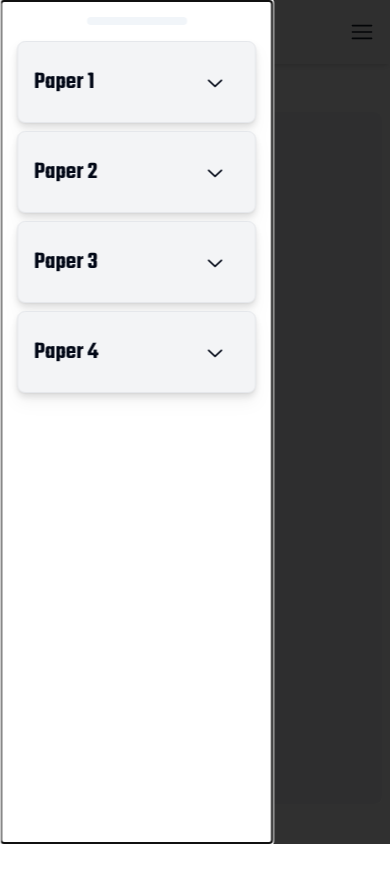
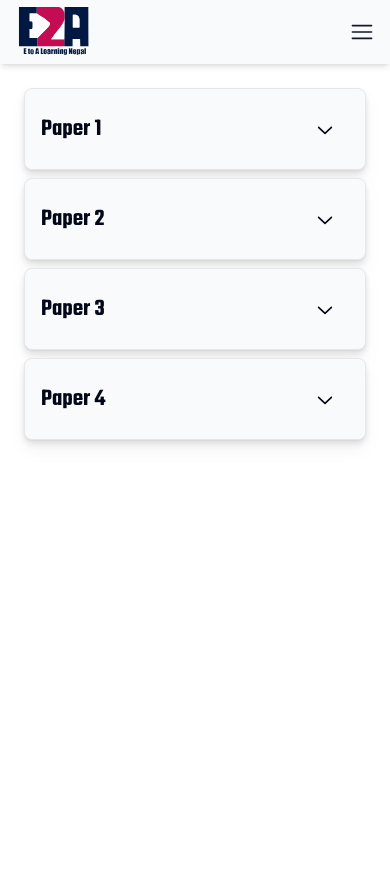
Before and after one commit to aayush-dhakal-max/e2a, a Next.js app: page /pastpapers/1 in a window 390 px wide. Shown: the top 882 px of the page. Before the commit the page ends 844 px from the top, so only its background shows below. Built offline with nearby package versions, Linux system fonts and the light colour scheme.

Commit message:
mobile device pdf view changed

```diff
--- a/src/app/pastpapers/[courseName]/page.tsx
+++ b/src/app/pastpapers/[courseName]/page.tsx
@@ -5,12 +5,13 @@ import { useEffect, useState } from "react";
 import papers from "@/data/computer/9618_may_june_2021.json";
 import { ChevronDownIcon, HamburgerMenuIcon } from "@radix-ui/react-icons";
 import { teko2 } from "@/lib/utils";
-import { Drawer, DrawerContent, DrawerTrigger, DrawerOverlay, DrawerPortal } from "@/components/ui/drawer";
 import { Button } from "@/components/ui/button";
 import { Collapsible, CollapsibleContent, CollapsibleTrigger } from "@/components/ui/collapsible";
 
 export default function Component() {
-  const [PdfLink, setPdfLink] = useState("");
+  const [PdfLink, setPdfLink] = useState(
+    "https://past-papers-e2a.s3.ap-south-1.amazonaws.com/computer-science-9618/2021/9618_w21_ms_11.pdf"
+  );
   const [open, setOpen] = useState(false);
 
   // Active link visual in the sidebar
@@ -40,21 +41,12 @@ export default function Component() {
       <div className="grid grid-cols-1 md:grid-cols-[25vw_1fr] sm:grid-cols-1 lg:grid-cols-1[20vw_1fr] gap-2">
         {/* Mobile view */}
         <div className="md:hidden block">
-          <Drawer open={open} onOpenChange={setOpen} direction="left">
-            <DrawerTrigger asChild>
-              <HamburgerMenuIcon className="block h-8 w-8" aria-hidden="true" />
-              {/* <Button>Open</Button> */}
-            </DrawerTrigger>
-            <DrawerPortal>
-              <DrawerOverlay className="fixed inset-0 bg-black/5" />
-              <DrawerContent className="bg-white flex flex-col h-full w-[300px] max-w-[70vw] mt-24 fixed bottom-0 right-0">
-                <div className="p-2 md:p-4 bg-white flex-1 h-full ">
-                  <ScrollArea className="h-full md:border-none rounded-lg drop-shadow-lg border-black md:border-2 ">
-                    <div className="p-2 md:p-4 space-y-2 bg-gray-0">
+          <ScrollArea className="min-h-[100vh] drop-shadow-lg border-black rounded-lg">
+            <div className="p-4 space-y-2 bg-gray-0">
               {papers.map((paper) => (
                 <Collapsible
                   key={paper.subject}
-                          className="rounded-lg border border-gray-200 bg-gray-100 p-4 shadow-sm"
+                  className="rounded-lg border border-gray-200 bg-gray-50 p-4 shadow-sm"
                 >
                   <CollapsibleTrigger asChild className="hover:cursor-pointer py-2 ">
                     <div className="flex items-center justify-between space-x-4">
@@ -65,21 +57,18 @@ export default function Component() {
                     </div>
                   </CollapsibleTrigger>
 
-                          <CollapsibleContent
-                            className={`grid gap-2 ${
-                              paper.cols == 2 ? "grid-cols-2" : "grid-cols-3"
-                            } CollapsibleContent`}
-                          >
+                  <CollapsibleContent className={`grid gap-2 grid-cols-${paper.cols} CollapsibleContent`}>
                     {paper.pdf_files.map((pdf_file) => (
                       <Link
                         onClick={() => {
                           setPdfLink(pdf_file.href);
-                                  setOpen(false);
                           setActiveLink(pdf_file.name);
                         }}
+                        target="_blank"
                         key={pdf_file.name}
-                                href={{ query: { paper: pdf_file.paper } }}
-                                className={`block w-full bg-gray-300 rounded-md px-3 py-2 pt-3 text-lg tracking-wide font-medium transition-colors duration-400
+                        href={pdf_file.href}
+                        // href={{ query: { paper: pdf_file.paper } }}
+                        className={`block w-full bg-gray-300 rounded-md px-3 py-2 pt-3 text-xl tracking-wide font-medium transition-colors duration-400
                         ${
                           activeLink === pdf_file.name
                             ? "bg-gray-800 text-white"
@@ -95,10 +84,6 @@ export default function Component() {
               ))}
             </div>
           </ScrollArea>
-                </div>
-              </DrawerContent>
-            </DrawerPortal>
-          </Drawer>
         </div>
 
         {/* Desktop view */}
@@ -145,7 +130,7 @@ export default function Component() {
             </div>
           </ScrollArea>
         </div>
-        <div className="bg-gray-100 rounded-lg overflow-hidden w-full">
+        <div className="bg-gray-100 rounded-lg md:block hidden overflow-hidden w-full">
           <div className="h-[82svh] w-full">
             <iframe
               src={`${PdfLink}`}
```
Lines whose indentation alone changed are shown as unchanged.
